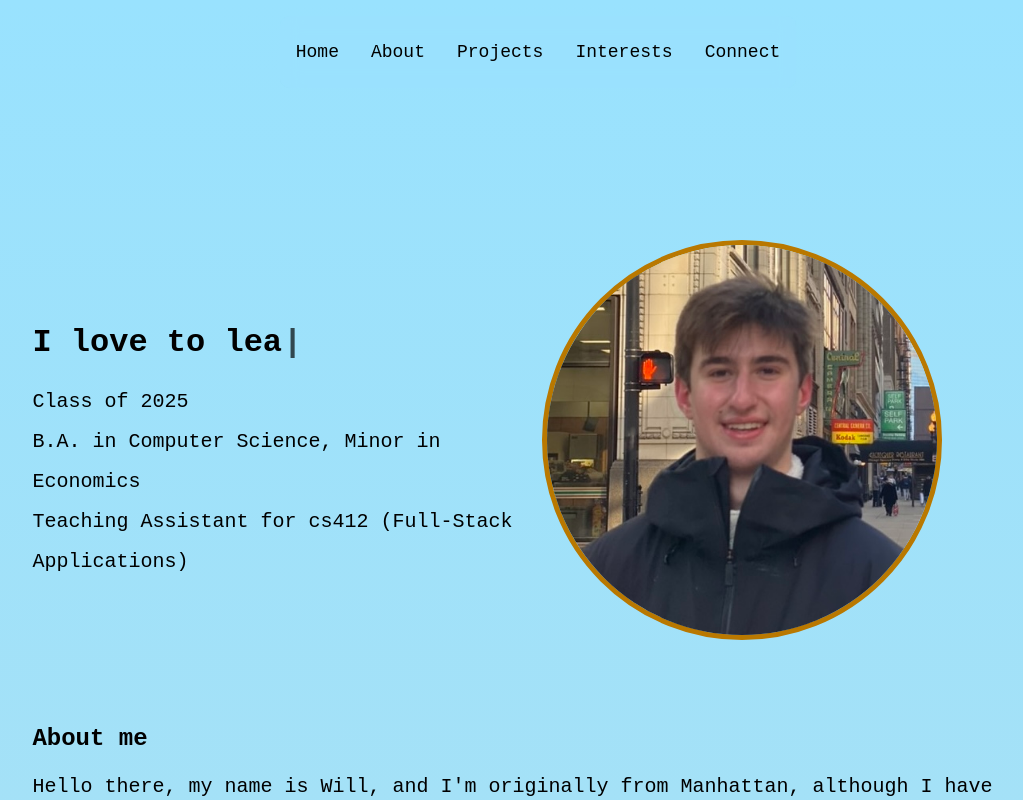
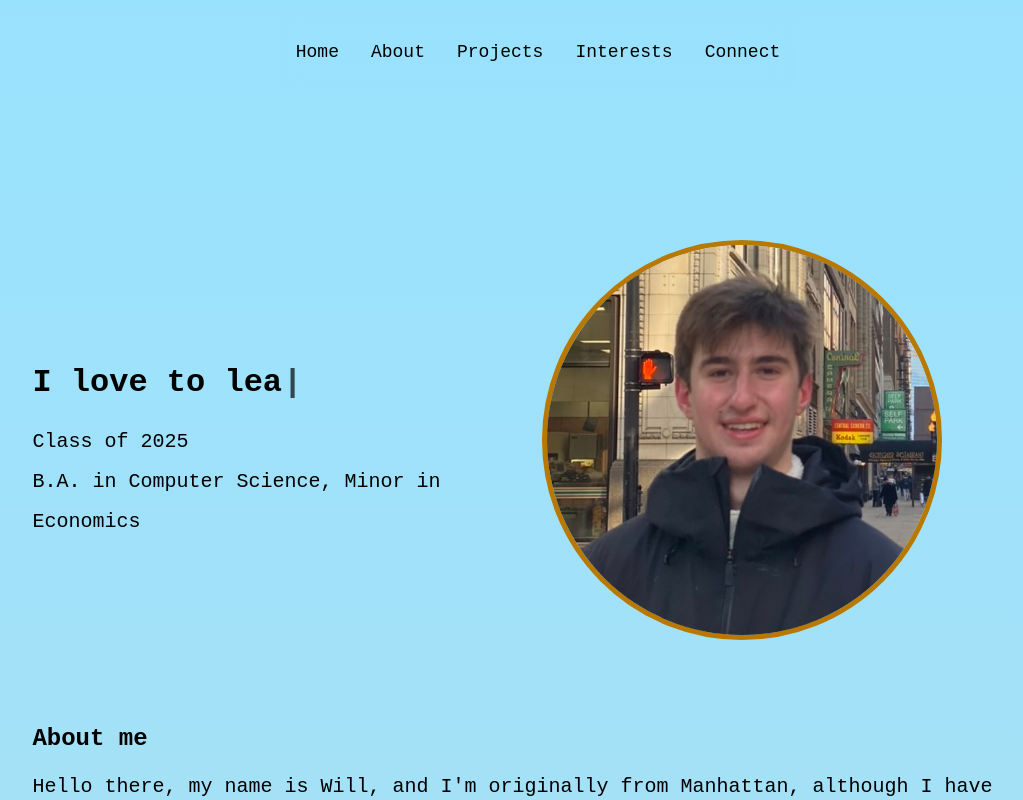
Before and after one commit to wesleevar/react-portfolio-template, a React (Vite) app: page / in a window 1280 px wide. Shown: the top 800 px of the page, without its empty margins (102-1125 px from the left). Built offline with nearby package versions, Linux system fonts and the light colour scheme.

Commit message:
abstracted profile page

```diff
--- a/src/components/Profile.tsx
+++ b/src/components/Profile.tsx
@@ -1,18 +1,38 @@
 import Typewriter from "typewriter-effect";
+
+interface ProfileData {
+  typewriterName: string[];
+  graduatingClass: number;
+  majorMinor: string;
+  currentPosition?: string;
+  websiteHref: string;
+  imgSrc: string;
+}
+
+/**
+ * TODO: replace each `typewriterName`, `graduatingClass`, `majorMinor`,
+ * `websiteHref`, and `imgSrc` with your personal information.
+ */
+const profileData: ProfileData = {
+  typewriterName: [
+    "Heyo peeps, I'm Will.",
+    "I love to learn.",
+    "William De Rocco :)",
+  ],
+  graduatingClass: 2025,
+  majorMinor: "B.A. in Computer Science, Minor in Economics",
+  websiteHref: "https://github.com/wderocco8",
+  imgSrc: "/images/profile/profile.jpeg",
+};
 
 export default function Profile() {
   return (
     <div className="profile-flex">
       <div>
         <h1>
-          {/* TODO: replace `strings` with custom phrases (lines 39-41) --> */}
           <Typewriter
             options={{
-              strings: [
-                "Heyo peeps, I'm Will.",
-                "I love to learn.",
-                "William De Rocco :)",
-              ],
+              strings: profileData.typewriterName,
               autoStart: true,
               loop: true,
               delay: 75,
@@ -20,24 +40,24 @@ export default function Profile() {
           />
         </h1>
         <ul>
-          {/* TODO: with your info --> */}
-          <li>Class of 2025</li>
-          <li>B.A. in Computer Science, Minor in Economics</li>
-          <li>Teaching Assistant for cs412 (Full-Stack Applications)</li>
+          <li>Class of {profileData.graduatingClass}</li>
+          <li>{profileData.majorMinor}</li>
+          {profileData.currentPosition && (
+            <li>{profileData.currentPosition}</li>
+          )}
         </ul>
       </div>
 
-      {/* TODO: with your info --> */}
       <div className="profile tilt">
         <a
-          href="https://github.com/wderocco8"
+          href={profileData.websiteHref}
           target="_blank"
           rel="noopener noreferrer"
         >
           <img
             className="profile-img"
-            src="/images/profile/profile.jpeg"
-            alt="profile"
+            src={profileData.imgSrc}
+            alt="Profile picture."
           />
         </a>
       </div>
```
